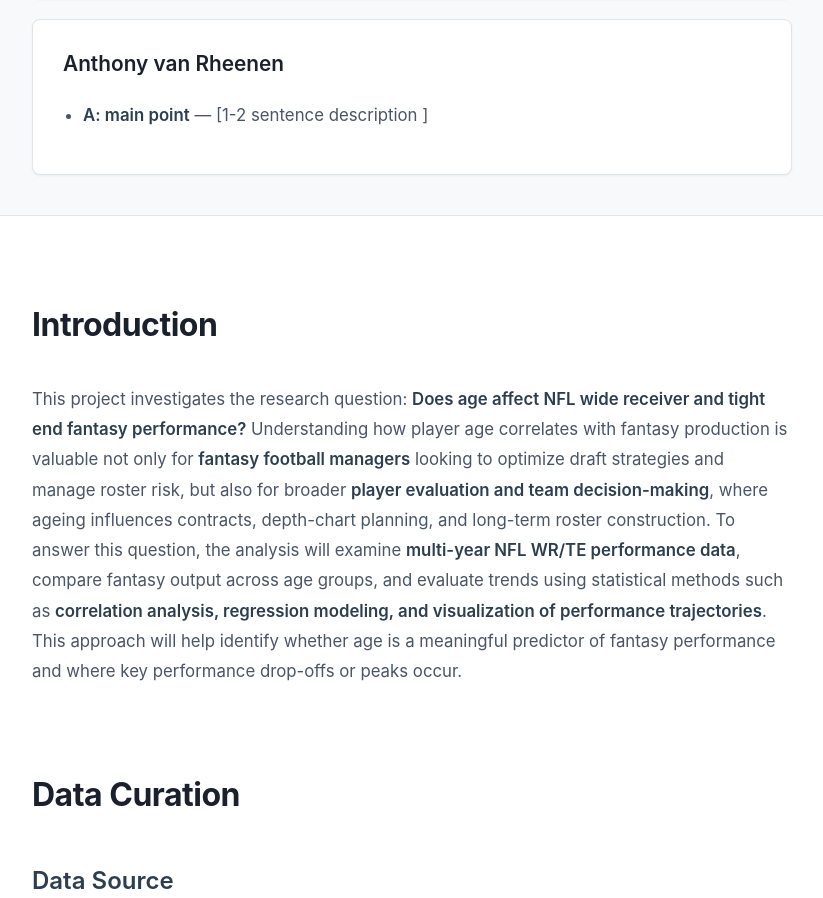
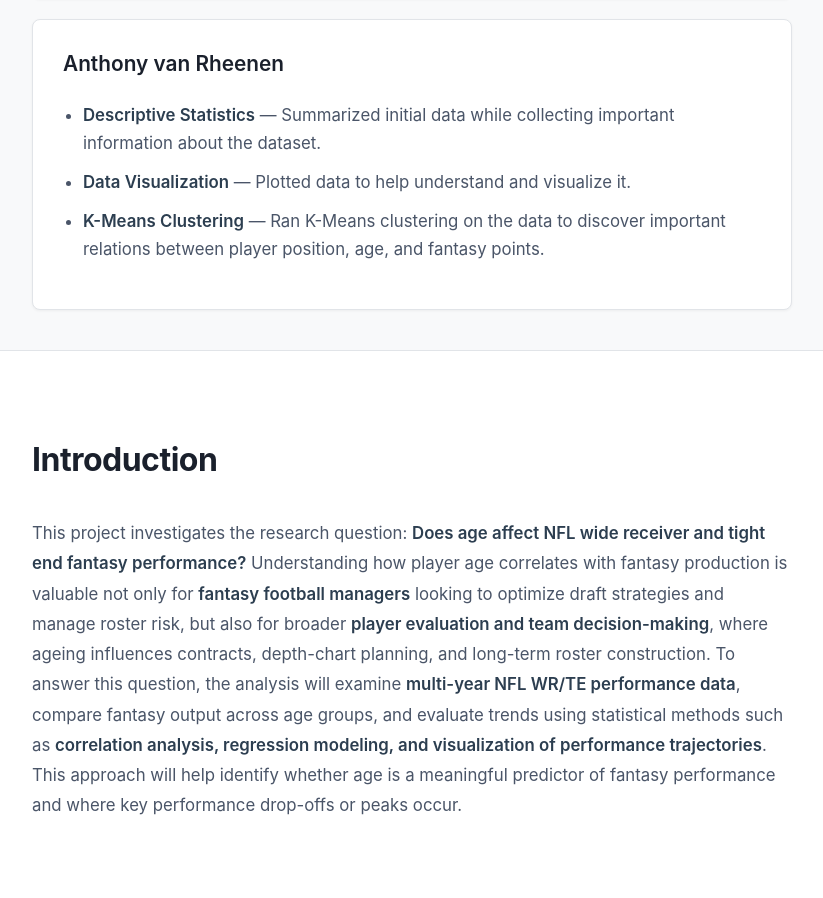
Before and after one commit to Natanel-solomonov/CMSC320Project, a React (Create React App) app: page / in a window 1280 px wide. Shown: the part 1690-2588 px from the top of the page, without its empty margins (228-1051 px from the left). Built offline with nearby package versions, Linux system fonts and the light colour scheme.

Commit message:
Adds Anthony contirbutions

```diff
--- a/src/App.js
+++ b/src/App.js
@@ -53,7 +53,9 @@ function App() {
           <div className="contribution-item">
             <h3>Anthony van Rheenen</h3>
             <ul>
-              <li><strong>A: main point</strong> — [1-2 sentence description ]</li>
+              <li><strong>Descriptive Statistics</strong> — Summarized initial data while collecting important information about the dataset.</li>
+              <li><strong>Data Visualization</strong> — Plotted data to help understand and visualize it.</li>
+              <li><strong>K-Means Clustering</strong> — Ran K-Means clustering on the data to discover important relations between player position, age, and fantasy points.</li>
               {/*         COPY AND PASTE THIS FORMAT TO ADD MORE POINTS:   <li><strong> main point </strong> desciption     */}
             </ul>
           </div>
```
